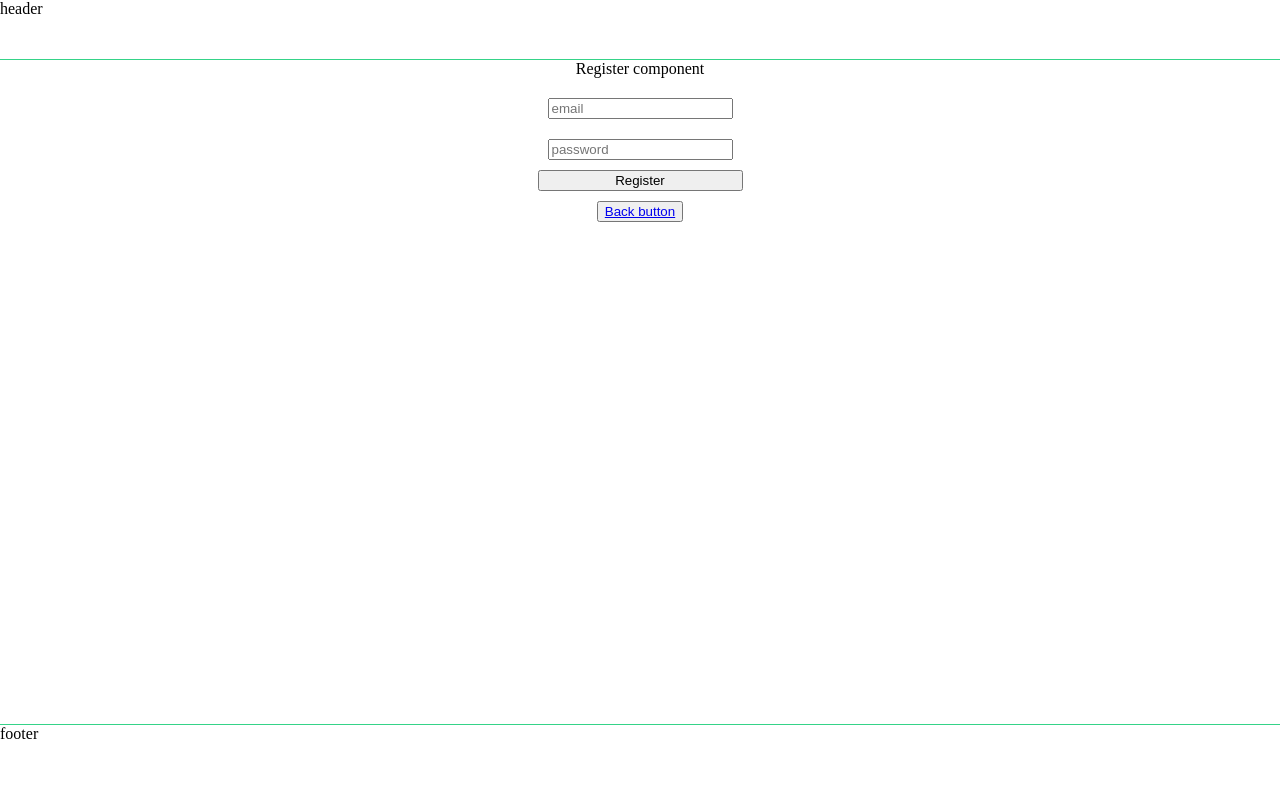
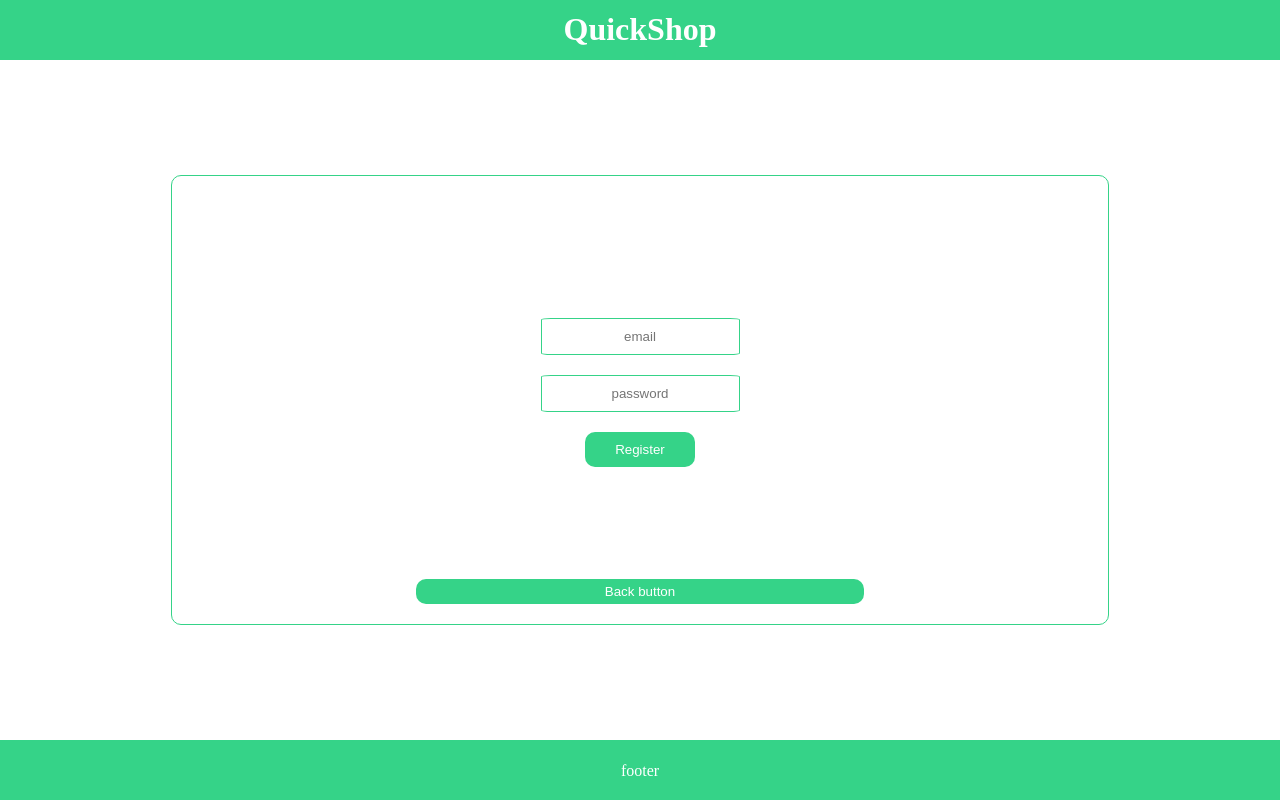
Before and after one commit to wrogoz/quickShop-client, a React (Create React App) app: page /register in a window 1280 px wide. Built offline with nearby package versions, Linux system fonts and the light colour scheme.

Commit message:
temporary styling

```diff
--- a/src/App.js
+++ b/src/App.js
@@ -11,7 +11,7 @@ function App(props) {
   return (
     <Container>
       <GlobalStyles />
-      <Header>header</Header>
+      <Header><h1>QuickShop</h1></Header>
       <Main>
       <Switch>
         <Route exact path="/">
@@ -37,7 +37,7 @@ function App(props) {
 
 const Container = styled.div`
   width: 100%;
-  min-height: 98vh;
+  min-height: 100vh;
   display: grid;
   grid-template-columns: 1fr;
   grid-template-rows: 60px 1fr 60px;
@@ -49,16 +49,27 @@ const Container = styled.div`
 const Header = styled.header`
   border-bottom: 1px solid #35d388;
   grid-area: "header";
+  display:flex;
+  align-items:center;
+  justify-content:center;
+  background:#35d388;
+  color:#fff;
 `;
 const Main = styled.main`
   grid-area: "Main";
   display: flex;
   flex-direction: column;
   align-items:center;
+  justify-content:center;
 `;
 const Footer = styled.footer`
   grid-area: "Footer";
   border-top: 1px solid #35d388;
+  display:flex;
+  justify-content:center;
+  align-items:center;
+  background-color:#35d388;
+  color:#fff;
 `;
 
 
--- a/src/components/user.jsx
+++ b/src/components/user.jsx
@@ -4,14 +4,41 @@ import {Link} from 'react-router-dom'
 
 const User = (props) =>{
     return(
-        <>
-            <button><Link to="/register">register</Link></button>
-            <button><Link to="/login">login</Link></button>
+        <UserContainer>
+            <Button><Link to="/register">register</Link></Button>
+            <Button><Link to="/login">login</Link></Button>
 
 
-        </>
+        </UserContainer>
     )
 }
+const UserContainer = styled.section`
+    width: 70%;
+    height: 60%;
+    display:flex;
+    flex-direction:column;
+    justify-content:center;
+    align-items:center;
+    border:1px solid #35d388;
+    border-radius: 10px;
+    padding:20px;
 
+`
+const Button = styled.button`
+
+        background:#35d388;
+        border:none;
+        padding:10px;
+        color:#fff;
+        border-radius:10px;
+        margin:10px;
+        width:60%;
+        a{
+            text-decoration:none;
+            color:#fff;
+            padding:10px;
+        }
+
+`
 
 export default User
--- a/src/components/userComponents/Login.jsx
+++ b/src/components/userComponents/Login.jsx
@@ -1,16 +1,100 @@
-import React from 'react';
+import React,{useState} from 'react';
 import styled from 'styled-components'
 import {connect} from 'react-redux'
 import {Link} from 'react-router-dom'
-const Login = ()=>{
+import axios from 'axios'
+const Login = (props)=>{
+
+    const [email, setEmail] = useState('')
+    const [password, setPassword] = useState('')
+    const LoginUserHandler=(e)=>{
+           e.preventDefault()
+           axios.post('http://localhost:8000/user/login', {
+
+            email: {email},
+            password:{password}
+          })
+          .then(function (response) {
+            console.log(response);
+          })
+          .catch(function (error) {
+            console.log(error);
+          });
+           console.log('Login user btn clicked')
+           console.log(`email:${email} password:{password}`)
+    }
+    const  emailHandler = (e)=>{
+       setEmail(e.target.value)
+    }
+    const  passwordHandler = (e)=>{
+        setPassword(e.target.value)
+     }
     return(
-        <>
-            login component
-            <button><Link to='/'>Back button</Link></button>
-        </>
+
+        <LoginContainer>
+
+            <Form>
+                <input type="email" name="email" id="email" placeholder='email' onChange={emailHandler} value={email}/>
+                <input type="password" name="" id="password" placeholder='password' onChange={passwordHandler} value={password}/>
+                <button type='submit' onClick={LoginUserHandler}>Login</button>
+            </Form>
+            <BackButton><Link to='/'>Back </Link></BackButton>
+        </LoginContainer>
     )
 }
+const LoginContainer = styled.section`
+    width: 70%;
+    height: 60%;
+    display:flex;
+    flex-direction:column;
+    justify-content:center;
+    align-items:center;
+    border:1px solid #35d388;
+    border-radius: 10px;
+    padding:20px;
 
+`
+const Form = styled.form`
+    display:flex;
+    height:100%;
+    flex-direction:column;
+    justify-content:center;
+    align-items:center;
+    padding:10px 0;
+    input{
+        margin:10px;
+        text-align:center;
+        border:1px solid #35d388;
+        border-radius: 5%;
+       padding:10px;
+       color:#35d388;
+       outline:none;
+    }
+    button{
+        width:50%;
+        background:#35d388;
+        border:none;
+        padding:10px;
+        margin-top:10px;
+        color:#fff;
+        border-radius:10px;
+    }
+
+`
+const BackButton = styled.button`
+    width:50%;
+        background:#35d388;
+        border:none;
+        padding:5px;
+        color:#fff;
+        border-radius:10px;
+    a{
+        text-decoration:none;
+        color:#fff;
+
+    }
+
+`
 const mapStateToProps = (state, ownProps) => ({
     test: state.test,
     isUserLoggedIn:state.isUserLoggedIn
--- a/src/components/userComponents/Register.jsx
+++ b/src/components/userComponents/Register.jsx
@@ -1,27 +1,100 @@
-import React from 'react';
+import React,{useState} from 'react';
 import styled from 'styled-components'
 import {connect} from 'react-redux'
 import {Link} from 'react-router-dom'
-const Register = ()=>{
+import axios from 'axios'
+const Register = (props)=>{
+
+    const [email, setEmail] = useState('')
+    const [password, setPassword] = useState('')
+    const registerUserHandler=(e)=>{
+           e.preventDefault()
+           axios.post('http://localhost:8000/user/register', {
+            name: {email},
+            email: {email},
+            password:{password}
+          })
+          .then(function (response) {
+            console.log(response);
+          })
+          .catch(function (error) {
+            console.log(error);
+          });
+           console.log('register user btn clicked')
+           console.log(`email:${email} password:{password}`)
+    }
+    const  emailHandler = (e)=>{
+       setEmail(e.target.value)
+    }
+    const  passwordHandler = (e)=>{
+        setPassword(e.target.value)
+     }
     return(
-        <>
-            Register component
+
+        <RegisterContainer>
+
             <Form>
-                <input type="email" name="email" id="" placeholder='email'/>
-                <input type="password" name="" id="" placeholder='password'/>
-                <button type='submit'>Register</button>
+                <input type="email" name="email" id="email" placeholder='email' onChange={emailHandler} value={email}/>
+                <input type="password" name="" id="password" placeholder='password' onChange={passwordHandler} value={password}/>
+                <button type='submit' onClick={registerUserHandler}>Register</button>
             </Form>
-            <button><Link to='/'>Back button</Link></button>
-        </>
+            <BackButton><Link to='/'>Back button</Link></BackButton>
+        </RegisterContainer>
     )
 }
+const RegisterContainer = styled.section`
+    width: 70%;
+    height: 60%;
+    display:flex;
+    flex-direction:column;
+    justify-content:flex-end;
+    align-items:center;
+    border:1px solid #35d388;
+    border-radius: 10px;
+    padding:20px;
+
+
+`
 const Form = styled.form`
     display:flex;
+    height:100%;
     flex-direction:column;
+    justify-content:center;
+    align-items:center;
     padding:10px 0;
     input{
         margin:10px;
+        text-align:center;
+        border:1px solid #35d388;
+        border-radius: 5%;
+       padding:10px;
+       color:#35d388;
+       outline:none;
     }
+    button{
+        width:50%;
+        background:#35d388;
+        border:none;
+        padding:10px;
+        margin-top:10px;
+        color:#fff;
+        border-radius:10px;
+    }
+
+`
+const BackButton = styled.button`
+    width:50%;
+        background:#35d388;
+        border:none;
+        padding:5px;
+        color:#fff;
+        border-radius:10px;
+    a{
+        text-decoration:none;
+        color:#fff;
+
+    }
+
 `
 const mapStateToProps = (state, ownProps) => ({
     test: state.test,
```
